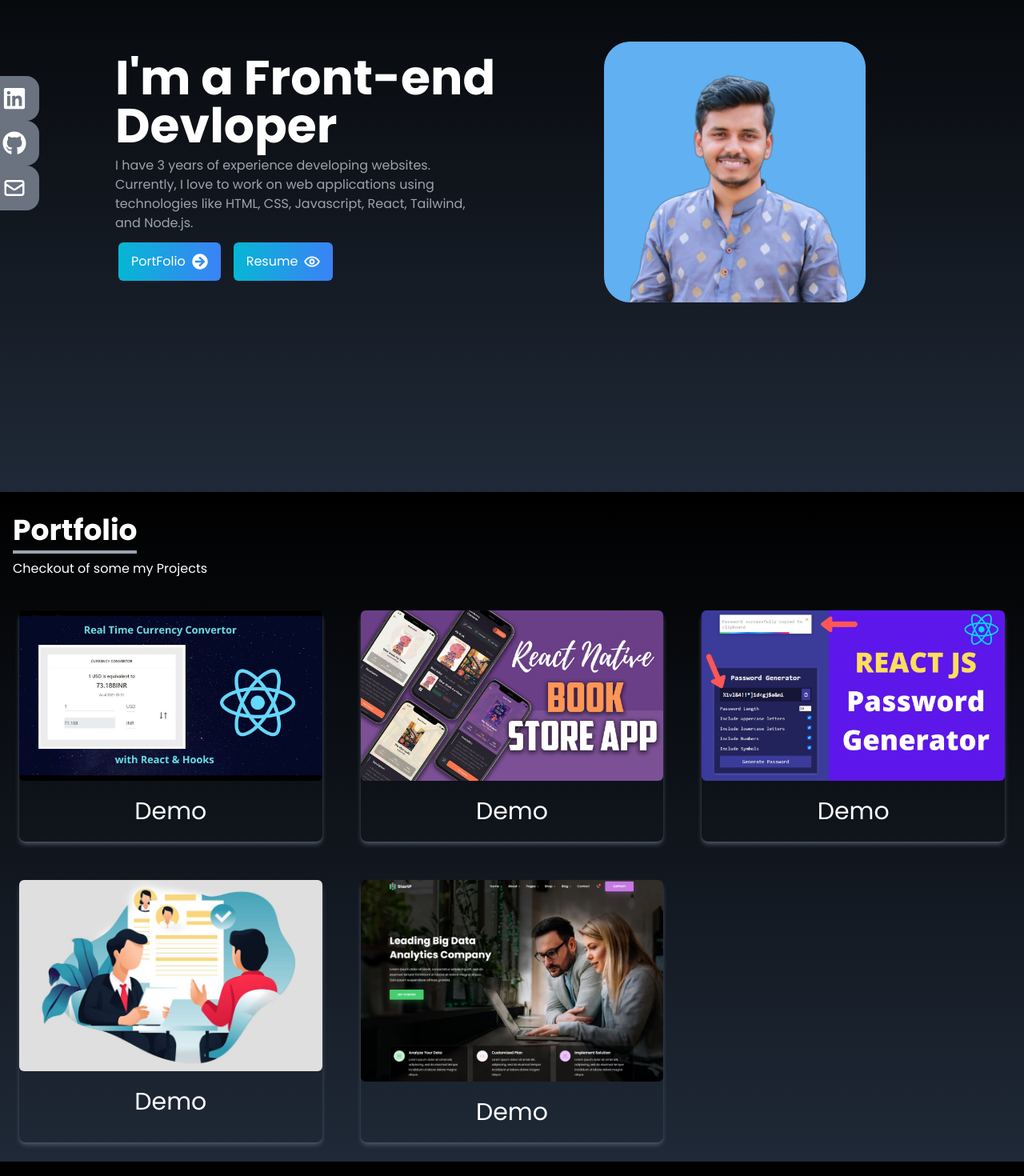
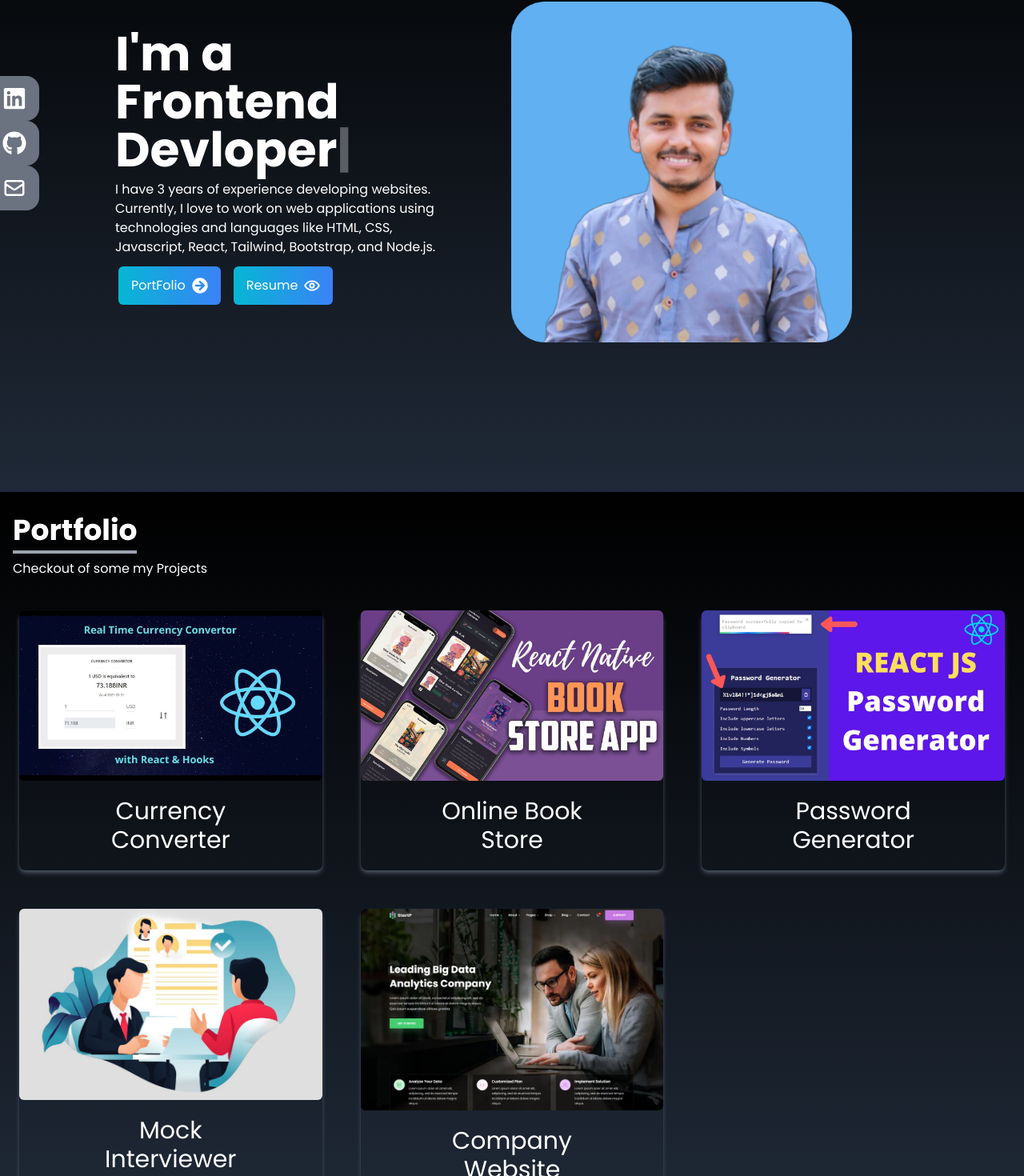
Before and after one commit to mbl43/Portfolio, a React (Vite) app: page / in a window 1280 px wide. Shown: the part 185-1655 px from the top of the page at 80% size. Built offline with nearby package versions, Linux system fonts and the light colour scheme; a web font is replaced by a local one.

Commit message:
fixed some changes

```diff
--- a/package.json
+++ b/package.json
@@ -13,7 +13,8 @@
     "react": "^18.3.1",
     "react-dom": "^18.3.1",
     "react-icons": "^5.2.1",
-    "react-scroll": "^1.9.0"
+    "react-scroll": "^1.9.0",
+    "typed.js": "^2.1.0"
   },
   "devDependencies": {
     "@types/react": "^18.3.3",
--- a/src/Components/Experience.jsx
+++ b/src/Components/Experience.jsx
@@ -80,13 +80,13 @@ const Experience = () => {
       className="bg-gradient-to-b from-black to-gray-800 w-full h-screen text-white flex justify-center   md:h-auto "
     >
       <div className="max-w-screen-xl flex flex-col w-full mx-auto p-4 px-5 h-full">
-        <div className=" pb-4">
+        <div className=" pb-4  ">
           <p className="text-4xl font-bold inline border-b-4 border-gray-500 ">
             Experience
           </p>
           <br />
 
-          <p className="py-8 sm:text-xl">
+          <p className="p-10 sm:text-xl">
             I have 1.9 years of experience as a web developer at eClerx Services
             Limited, Pune. I have honed my skills in programming languages such
             as HTML, CSS, JavaScript, and Node.js. Additionally, my proficiency
--- a/src/Components/Home.jsx
+++ b/src/Components/Home.jsx
@@ -1,27 +1,38 @@
-import React from "react";
+import { useEffect, useRef } from "react";
 import HeroImg from "../assets/heroimage.png";
 import { FaArrowCircleRight } from "react-icons/fa";
 import { PiEyeBold } from "react-icons/pi";
-import {Link} from "react-scroll";
+import { Link } from "react-scroll";
+import Typed from "typed.js";
+const Home = () => {
+  const el = useRef(null);
+  useEffect(() => {
+    const typed = new Typed(el.current, {
+      strings: [" I&apos;m a Frontend<br> Devloper "],
+      typeSpeed: 100,
+    });
+    return () => {
+      typed.destroy();
+    };
+  }, []);
 
-const Home = () => {
   return (
     // main body div
     <div
       name="Home"
       className="h-screen w-full bg-gradient-to-b from-black to-gray-800 text-white"
     >
-      <div className="max-w-screen-lg mx-auto flex flex-col items-center justify-center h-full px-4 md:flex-row ">
+      <div className=" mx-auto flex flex-col items-center justify-center h-full px-4 md:flex-row max-w-screen-lg">
         {/* main text div */}
         <div className="flex flex-col justify-center h-1/2 ">
           {/* text div */}
           <h2 className="text-white font-bold text-3xl  sm:text-6xl pb-2">
-            I&#39;m a Front-end Devloper
+            <span ref={el}></span>
           </h2>
-          <p className="text-gray-400 max-w-md">
+          <p className="text-white max-w-md">
             I have 3 years of experience developing websites. Currently, I love
-            to work on web applications using technologies like HTML, CSS,
-            Javascript, React, Tailwind, and Node.js.
+            to work on web applications using technologies and languages like
+            HTML, CSS, Javascript, React, Tailwind, Bootstrap, and Node.js.
           </p>
           <div className="flex flex-row  m-1">
             <Link
@@ -38,9 +49,10 @@ const Home = () => {
 
             <button className="group text-white w-fit px-4 py-3 my-2 flex items-center rounded-md bg-gradient-to-r from-cyan-500 to-blue-500 cursor-pointer">
               <a
-                href="https://docs.google.com/document/d/1646jtZqLFoKTldtvagaAaHVlM3xinFngbJqM5X_pQic/edit?usp=sharing"
+                href="../assets/Mangesh-Lemte_Resume.pdf"
                 target="_blank"
                 rel="noopener noreferrer"
+                download="Mangesh-Lemte_Resume.pdf"
               >
                 Resume
               </a>
@@ -50,7 +62,7 @@ const Home = () => {
             </button>
           </div>
         </div>
-        <div className="">
+        <div className=" ">
           <img
             src={HeroImg}
             alt="My Profile"
--- a/src/Components/Navbar.jsx
+++ b/src/Components/Navbar.jsx
@@ -28,7 +28,10 @@ function Navbar() {
   return (
     <div className="flex z-50 justify-between items-center fixed bg-black w-full h-20 text-white md:justify-around ">
       <div>
-        <h1 className="text-3xl pl-2">Mangesh</h1>
+        <h1 className="text-3xl pl-2">
+          <a href="/"
+          >Mangesh</a>
+        </h1>
       </div>
       {/* navbar */}
       <ul className="hidden md:flex">
@@ -37,7 +40,9 @@ function Navbar() {
             key={id}
             className="px-4 cursor-pointer hover:scale-125 duration-100 hover:text-cyan-400 capitalize"
           >
-           <Link to={link} smooth duration={500}>{link}</Link>
+            <Link to={link} smooth duration={500}>
+              {link}
+            </Link>
           </li>
         ))}
       </ul>
@@ -58,7 +63,14 @@ function Navbar() {
            "
               key={id}
             >
-              <Link onClick={()=>setnav(!nav)} to={link} smooth duration={500}>{link}</Link>
+              <Link
+                onClick={() => setnav(!nav)}
+                to={link}
+                smooth
+                duration={500}
+              >
+                {link}
+              </Link>
             </li>
           ))}
         </ul>
--- a/src/Components/Portfolio.jsx
+++ b/src/Components/Portfolio.jsx
@@ -11,26 +11,31 @@ const Portfolio = () => {
       id:1n,
       src: Currency,
       link: "https://currency-converter-rt.vercel.app/",
+      name:"Currency Converter"
     },
     {
       id: 2,
       src: Bookstore,
       link: "https://spectacular-dango-a7d490.netlify.app/",
+       name:"Online Book Store"
     },
     {
       id: 3,
       src: Password,
-      link:"https://password-generator-rt.vercel.app/"
+      link:"https://password-generator-rt.vercel.app/",
+      name:"Password Generator"
     },
     {
       id: 4,
       src: Interview,
-      link:"https://mbl43.github.io/Mock-interviewER/"
+      link:"https://mbl43.github.io/Mock-interviewER/",
+      name:"Mock Interviewer"
     },
     {
       id: 5,
       src: PM,
-      link:"https://pm-nextgen-solutions.vercel.app/"
+      link:"https://pm-nextgen-solutions.vercel.app/",
+      name:"Company Website"
     },
   ];
   return (
@@ -48,7 +53,7 @@ const Portfolio = () => {
 
         <div className="grid sm:grid-cols-2 md:grid-cols-3 gap-8 px-12 sm:px-0 overflow-auto">
           {/* structure for card */}
-          {projectlink.map(({ id, src,link }) => (
+          {projectlink.map(({ id, src,link,name }) => (
             <div key={id} className="shadow-md shadow-gray-600 rounded-lg m-2">
               <img
                 src={src}
@@ -56,8 +61,8 @@ const Portfolio = () => {
                 className="rounded-md duration-200 hover:scale-105 "
               />
               <div className="flex items-center justify-center">
-                <button className="w-1/2  px-6 py-1 m-4 duration-200 hover:scale-105 md:text-3xl">
-                   <a href={link} target="_blank" rel="noopener noreferrer">Demo</a>
+                <button className="w-1/2    py-1 m-4 duration-200 hover:scale-105 md:text-3xl">
+                   <a href={link} target="_blank" rel="noopener noreferrer">{name}</a>
                 </button>
               </div>
             </div>
```
Also changed, not shown: 2 other files (tests, documents, lock files or other folders).
